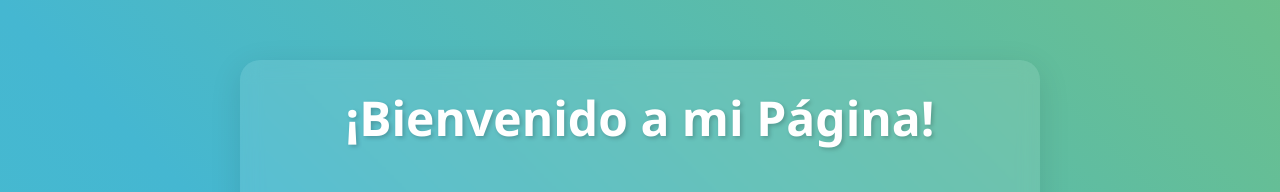
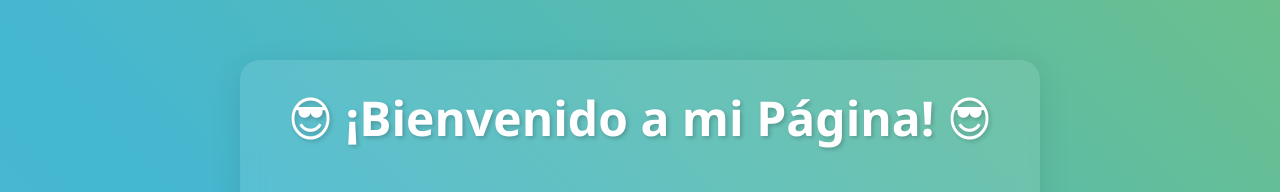
Before and after one commit to agustinmigliorero/repo-prueba-pp2, a plain HTML site: page agus.html in a window 1280 px wide. Shown: the top 192 px of the page. Drawn offline with Linux system fonts and the light colour scheme.

Commit message:
cambios de nombres de archivos

```diff
--- a/agus.html
+++ b/agus.html
@@ -160,7 +160,7 @@
   </head>
   <body>
     <div class="container">
-      <h1 class="floating">¡Bienvenido a mi Página!</h1>
+      <h1 class="floating">😎 ¡Bienvenido a mi Página! 😎</h1>
 
       <div class="card">
         <h2>Diseño Moderno</h2>
```
Also changed, not shown: index.html (+1 -1 lines), will.html (renamed from willi.html).
